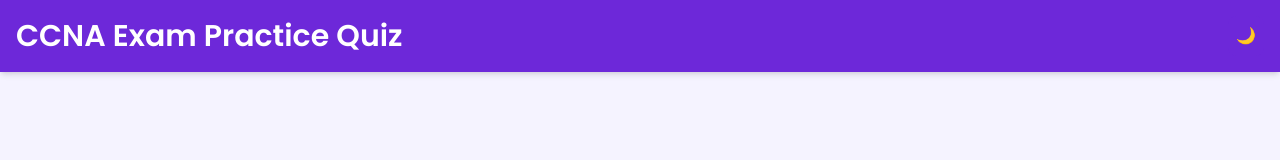
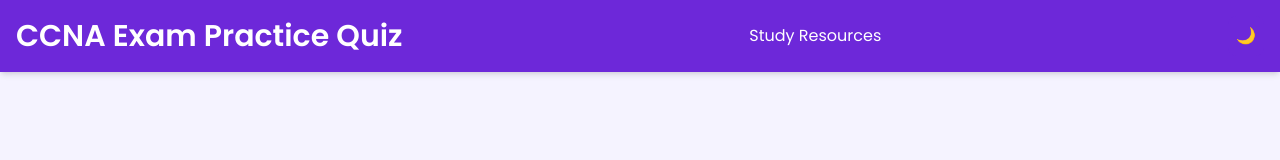
Before and after one commit to Nattie-Nkosi/Quiz-App, a Next.js app: page /quiz in a window 1280 px wide. Shown: the top 160 px of the page. Built offline with nearby package versions, Linux system fonts and the light colour scheme.

Commit message:
Add navigation link to Study Resources in layout component

```diff
--- a/app/layout.tsx
+++ b/app/layout.tsx
@@ -3,6 +3,7 @@ import { FC, ReactNode } from "react";
 import "./styles/globals.css";
 import { ThemeProvider } from "./providers/theme-provider";
 import { ThemeToggle } from "./quiz/components/theme-toggle";
+import Link from "next/link";
 
 interface LayoutProps {
   children: ReactNode;
@@ -19,6 +20,14 @@ const Layout: FC<LayoutProps> = ({ children }) => (
         <header className="bg-violet-700 dark:bg-violet-900 text-white py-4 shadow-md">
           <div className="container mx-auto px-4 flex justify-between items-center">
             <h1 className="text-3xl font-bold">CCNA Exam Practice Quiz</h1>
+            <nav className="flex gap-4">
+              <Link
+                href="/resources"
+                className="text-white hover:text-violet-200 transition-colors"
+              >
+                Study Resources
+              </Link>
+            </nav>
             <ThemeToggle />
           </div>
         </header>
```
